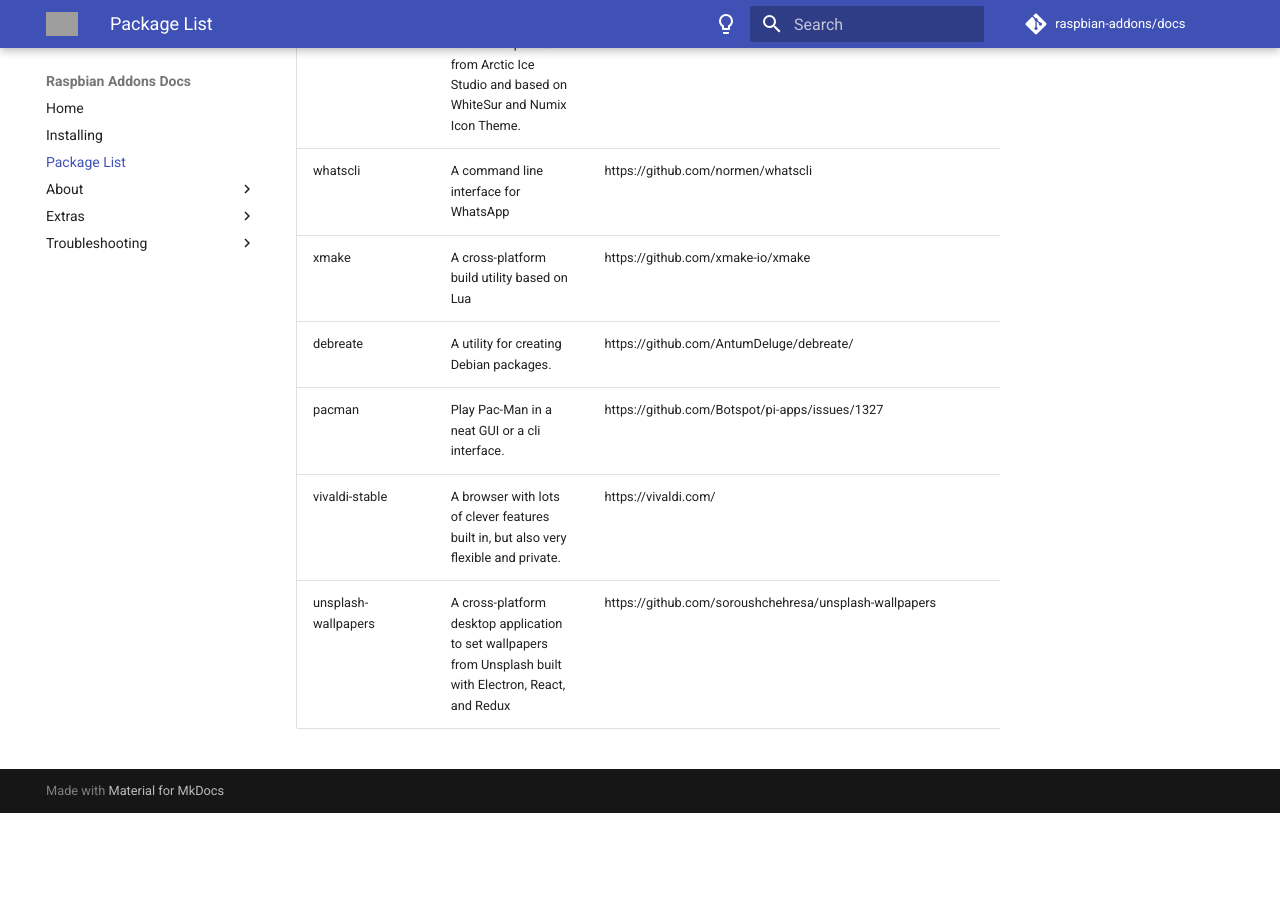
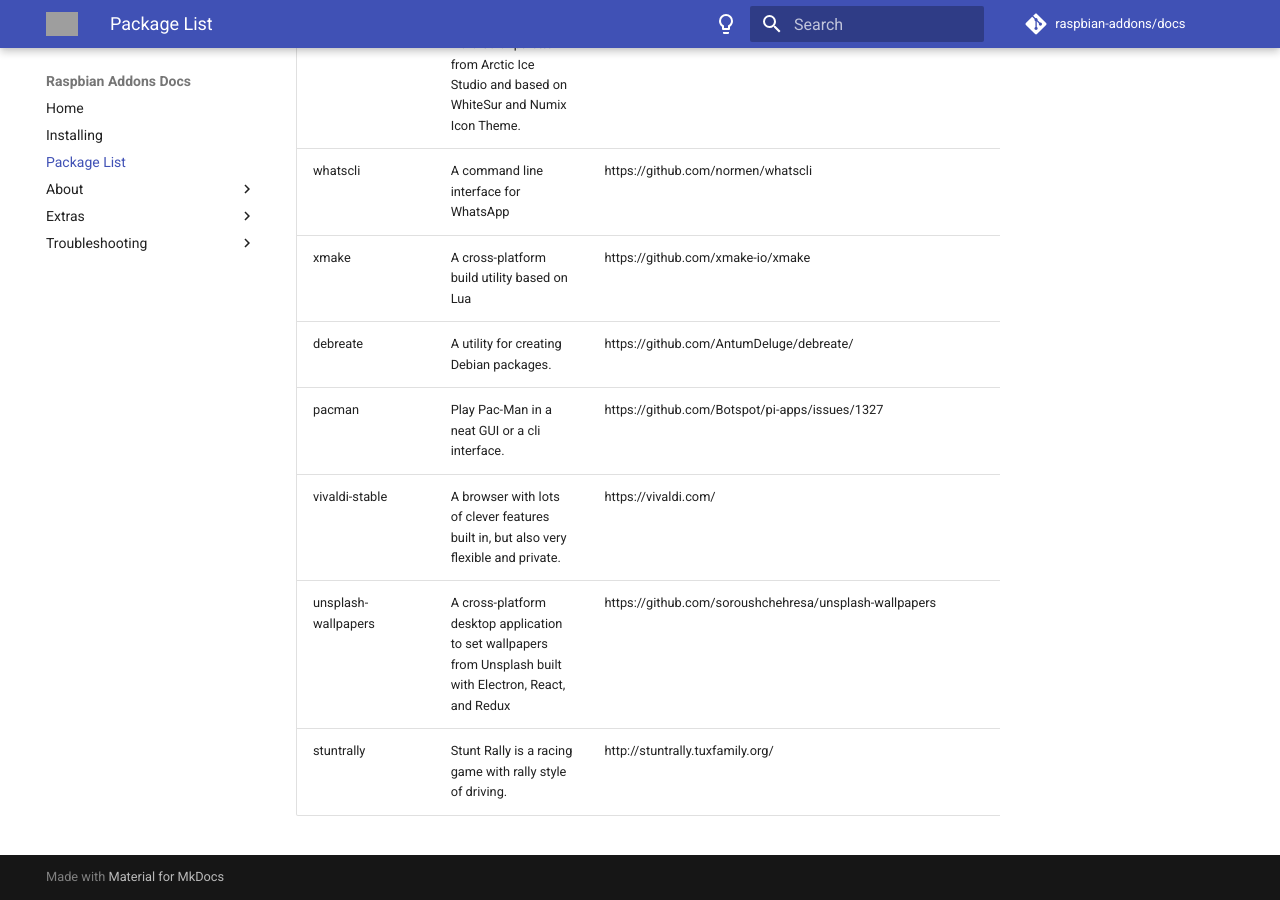
Before and after one commit to raspbian-addons/docs, an MkDocs documentation site: the page built from docs/package-list.md, in a window 1280 px wide and 900 px high, scrolled down 16395 px. Built offline with MkDocs 1.6.1 and Material for MkDocs 9.7.7, drawn with Linux system fonts in a browser that asks for light colours; comment, search, counter and statistics services are not loaded; before the commit the page ends 17208 px from its top, so only the background shows below that; grey boxes are pictures that could not be loaded.

Commit message:
packagelist: add stunt rally

```diff
--- a/docs/package-list.md
+++ b/docs/package-list.md
@@ -207,3 +207,4 @@
 | pacman | Play Pac-Man in a neat GUI or a cli interface. | https://github.com/Botspot/pi-apps/issues/1327 |
 | vivaldi-stable | A browser with lots of clever features built in, but also very flexible and private. | https://vivaldi.com/ |
 | unsplash-wallpapers | A cross-platform desktop application to set wallpapers from Unsplash built with Electron, React, and Redux | https://github.com/soroushchehresa/unsplash-wallpapers |
+| stuntrally | Stunt Rally is a racing game with rally style of driving. | http://stuntrally.tuxfamily.org/ |
```
